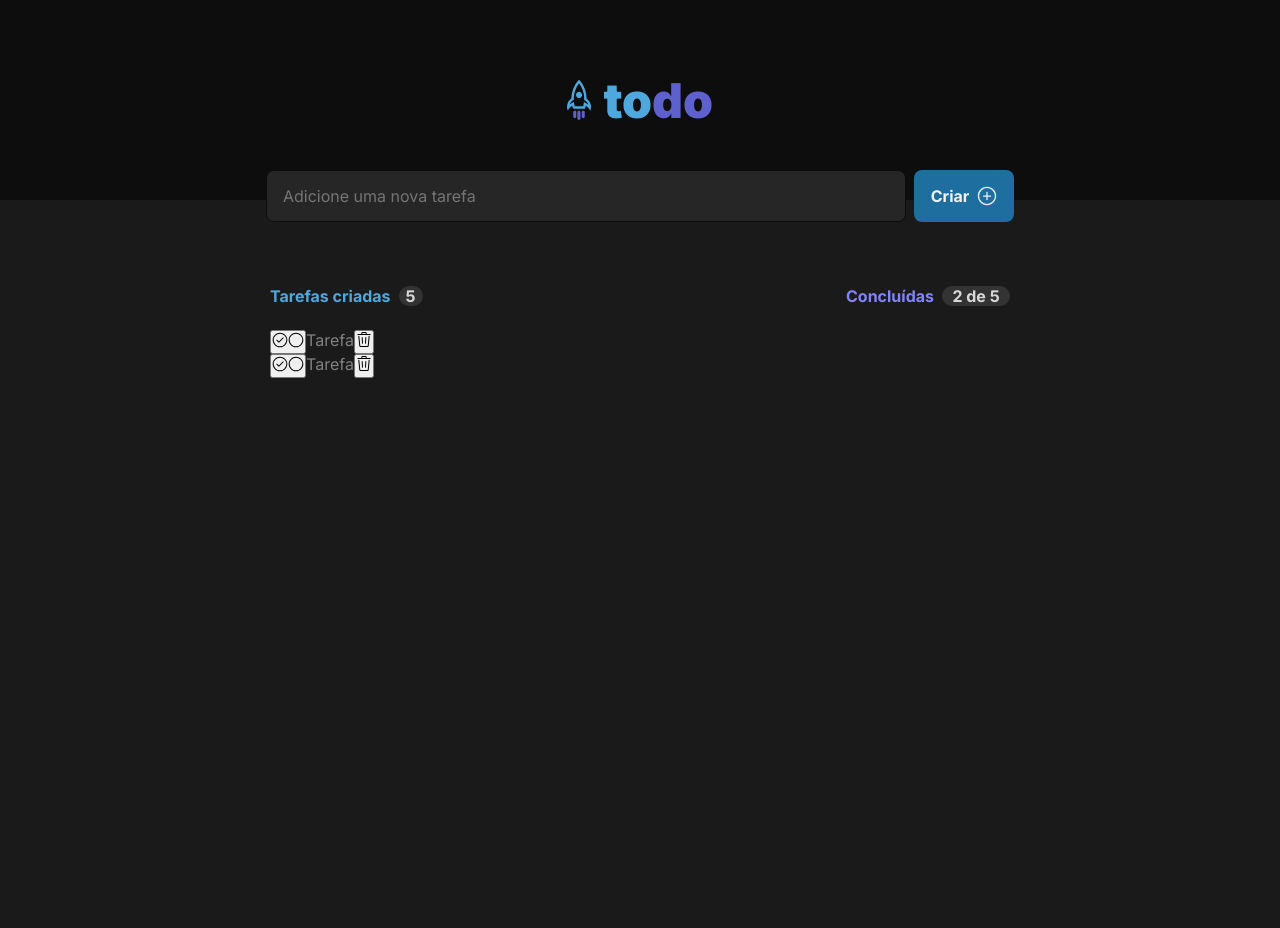
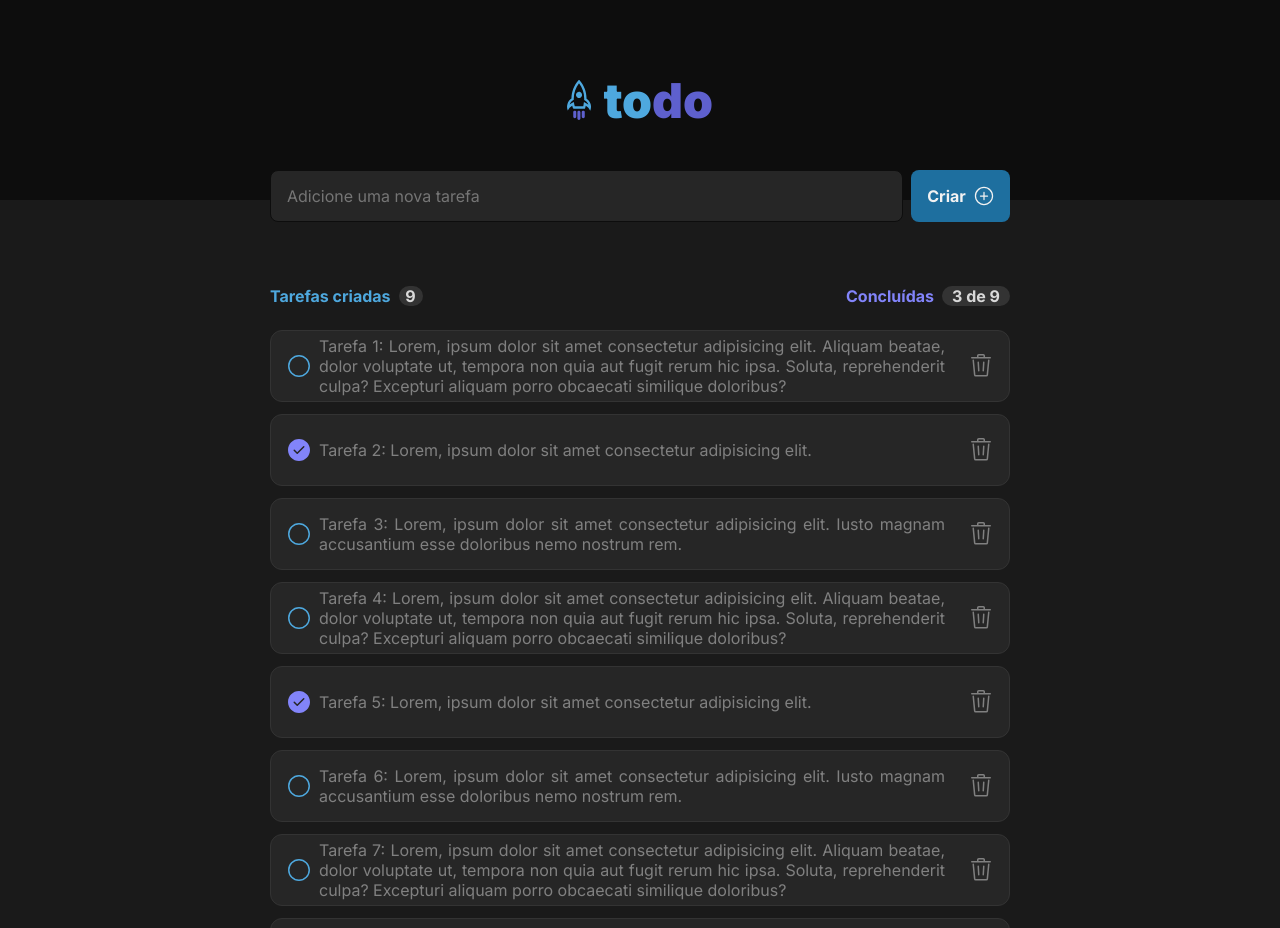
Before and after one commit to rsgabriel01/todo-list, a React (Vite) app: page / in a window 1280 px wide. Shown: the top 928 px of the page. Before the commit the page ends 800 px from the top, so only its background shows below. Built offline with nearby package versions, Linux system fonts and the light colour scheme.

Commit message:
finish initial styles

```diff
--- a/src/App.module.css
+++ b/src/App.module.css
@@ -1,6 +1,4 @@
 .app {
-  width: 100vw;
-  height: 100vh;
   display: flex;
   flex-direction: column;
   align-items: center;
--- a/src/Header.module.css
+++ b/src/Header.module.css
@@ -1,5 +1,5 @@
 .header {
-  width: 100vw;
+  min-width: 100%;
   height: 12.5rem;
   background: var(--gray-700);
   display: flex;
--- a/src/ToDoList.module.css
+++ b/src/ToDoList.module.css
@@ -7,11 +7,10 @@
 
   position: relative;
   top: -30px;
-
-  /* border: solid 1px red; */
 }
 
 form {
+  width: 100%;
   display: flex;
   justify-content: center;
   align-items: start;
@@ -54,6 +53,14 @@
 
   cursor: pointer;
 }
+
+form button:hover {
+  background: var(--blue);
+}
+
+/* form button:hover:active {
+  background: var(--blue-dark);
+} */
 
 .toDo {
   width: 100%;
@@ -128,7 +135,6 @@
   display: flex;
   flex-direction: column;
   align-items: center;
-  /* border: solid 1px white; */
 
   margin: 64px 24px 64px 24px;
 
@@ -146,5 +152,90 @@
 }
 
 .toDo ul li {
+  height: 72px;
+
   display: flex;
+  align-items: center;
+  justify-content: space-between;
+  gap: 24px;
+
+  background: var(--gray-500);
+
+  border: solid 1px var(--gray-400);
+  border-radius: 12px;
+
+  padding: 0px 16px;
 }
+
+.toDo ul li ~ li {
+  margin-top: 12px;
+}
+
+.toDo ul li button {
+  border: 0;
+  background: transparent;
+
+  cursor: pointer;
+}
+
+.itemCheckAndTextTask {
+  display: flex;
+  align-items: center;
+  justify-content: flex-start;
+
+  gap: 8px;
+
+  text-align: justify;
+  text-justify: inter-word;
+}
+
+.taskButtonCheck {
+  display: flex;
+  align-items: center;
+  justify-content: flex-start;
+}
+
+.taskUnchecked {
+  color: var(--blue);
+}
+
+.taskUnchecked:hover {
+  color: var(--blue-dark);
+}
+
+.taskUnchecked:hover:active {
+  color: var(--blue);
+}
+
+.taskChecked {
+  color: var(--purple);
+}
+
+.taskChecked:hover {
+  color: var(--purple-dark);
+}
+
+.taskChecked:hover:active {
+  color: var(--purple);
+}
+
+.taskButtonTrash {
+  /* width: 34px;
+  height: 34px; */
+
+  display: flex;
+  align-items: center;
+  justify-content: flex-end;
+
+  color: var(--gray-300);
+  border-radius: 4px;
+}
+
+.taskButtonTrash:hover {
+  color: var(--danger);
+  /* background: var(--gray-300); */
+}
+
+.taskTrash:hover:active {
+  color: var(--red-500);
+}
--- a/src/ToDoList.tsx
+++ b/src/ToDoList.tsx
@@ -1,5 +1,11 @@
+import { MdFormatListBulletedAdd } from 'react-icons/md'
 import styles from './ToDoList.module.css'
-import { GoCheckCircle, GoCircle, GoPlusCircle, GoTrash } from 'react-icons/go'
+import {
+  GoCheckCircleFill,
+  GoCircle,
+  GoPlusCircle,
+  GoTrash
+} from 'react-icons/go'
 
 export function ToDoList() {
   return (
@@ -16,43 +22,158 @@
         <header>
           <section className={styles.createdTasks}>
             <span>Tarefas criadas</span>
-            <span className={styles.createdTasksNumber}>5</span>
+            <span className={styles.createdTasksNumber}>
+              {false ? '0' : '9'}
+            </span>
           </section>
           <section className={styles.completedTasks}>
             <span>Concluídas</span>
-            <span className={styles.completedTasksNumberHumanized}>2 de 5</span>
+            <span className={styles.completedTasksNumberHumanized}>
+              {false ? '0' : '3 de 9'}
+            </span>
           </section>
         </header>
-
-        {/* <div className={styles.toDoListEmptySection}>
+        {false ? (
+          <div className={styles.toDoListEmptySection}>
             <MdFormatListBulletedAdd size={58} />
             <strong>Você ainda não tem tarefas cadastradas</strong>
             <p>Crie tarefas e organize seus itens a fazer</p>
-        </div> */}
-
+          </div>
+        ) : (
           <ul className={styles.toDoList}>
             <li>
-            <button>
-              <GoCheckCircle />
-              <GoCircle />
+              <section className={styles.itemCheckAndTextTask}>
+                <button className={styles.taskButtonCheck}>
+                  <GoCircle size={24} className={styles.taskUnchecked} />
                 </button>
-            Tarefa
-            <button>
-              <GoTrash />
+                Tarefa 1: Lorem, ipsum dolor sit amet consectetur adipisicing
+                elit. Aliquam beatae, dolor voluptate ut, tempora non quia aut
+                fugit rerum hic ipsa. Soluta, reprehenderit culpa? Excepturi
+                aliquam porro obcaecati similique doloribus?
+              </section>
+
+              <button className={styles.taskButtonTrash}>
+                <GoTrash size={24} className={styles.taskTrash} />
               </button>
             </li>
 
             <li>
-            <button>
-              <GoCheckCircle />
-              <GoCircle />
+              <section className={styles.itemCheckAndTextTask}>
+                <button className={styles.taskButtonCheck}>
+                  <GoCheckCircleFill size={24} className={styles.taskChecked} />
                 </button>
-            Tarefa
-            <button>
-              <GoTrash />
+                Tarefa 2: Lorem, ipsum dolor sit amet consectetur adipisicing
+                elit.
+              </section>
+
+              <button className={styles.taskButtonTrash}>
+                <GoTrash size={24} className={styles.taskTrash} />
+              </button>
+            </li>
+
+            <li>
+              <section className={styles.itemCheckAndTextTask}>
+                <button className={styles.taskButtonCheck}>
+                  <GoCircle size={24} className={styles.taskUnchecked} />
+                </button>
+                Tarefa 3: Lorem, ipsum dolor sit amet consectetur adipisicing
+                elit. Iusto magnam accusantium esse doloribus nemo nostrum rem.
+              </section>
+
+              <button className={styles.taskButtonTrash}>
+                <GoTrash size={24} className={styles.taskTrash} />
+              </button>
+            </li>
+
+            <li>
+              <section className={styles.itemCheckAndTextTask}>
+                <button className={styles.taskButtonCheck}>
+                  <GoCircle size={24} className={styles.taskUnchecked} />
+                </button>
+                Tarefa 4: Lorem, ipsum dolor sit amet consectetur adipisicing
+                elit. Aliquam beatae, dolor voluptate ut, tempora non quia aut
+                fugit rerum hic ipsa. Soluta, reprehenderit culpa? Excepturi
+                aliquam porro obcaecati similique doloribus?
+              </section>
+
+              <button className={styles.taskButtonTrash}>
+                <GoTrash size={24} className={styles.taskTrash} />
+              </button>
+            </li>
+
+            <li>
+              <section className={styles.itemCheckAndTextTask}>
+                <button className={styles.taskButtonCheck}>
+                  <GoCheckCircleFill size={24} className={styles.taskChecked} />
+                </button>
+                Tarefa 5: Lorem, ipsum dolor sit amet consectetur adipisicing
+                elit.
+              </section>
+
+              <button className={styles.taskButtonTrash}>
+                <GoTrash size={24} className={styles.taskTrash} />
+              </button>
+            </li>
+
+            <li>
+              <section className={styles.itemCheckAndTextTask}>
+                <button className={styles.taskButtonCheck}>
+                  <GoCircle size={24} className={styles.taskUnchecked} />
+                </button>
+                Tarefa 6: Lorem, ipsum dolor sit amet consectetur adipisicing
+                elit. Iusto magnam accusantium esse doloribus nemo nostrum rem.
+              </section>
+
+              <button className={styles.taskButtonTrash}>
+                <GoTrash size={24} className={styles.taskTrash} />
+              </button>
+            </li>
+
+            <li>
+              <section className={styles.itemCheckAndTextTask}>
+                <button className={styles.taskButtonCheck}>
+                  <GoCircle size={24} className={styles.taskUnchecked} />
+                </button>
+                Tarefa 7: Lorem, ipsum dolor sit amet consectetur adipisicing
+                elit. Aliquam beatae, dolor voluptate ut, tempora non quia aut
+                fugit rerum hic ipsa. Soluta, reprehenderit culpa? Excepturi
+                aliquam porro obcaecati similique doloribus?
+              </section>
+
+              <button className={styles.taskButtonTrash}>
+                <GoTrash size={24} className={styles.taskTrash} />
+              </button>
+            </li>
+
+            <li>
+              <section className={styles.itemCheckAndTextTask}>
+                <button className={styles.taskButtonCheck}>
+                  <GoCheckCircleFill size={24} className={styles.taskChecked} />
+                </button>
+                Tarefa 8: Lorem, ipsum dolor sit amet consectetur adipisicing
+                elit.
+              </section>
+
+              <button className={styles.taskButtonTrash}>
+                <GoTrash size={24} className={styles.taskTrash} />
+              </button>
+            </li>
+
+            <li>
+              <section className={styles.itemCheckAndTextTask}>
+                <button className={styles.taskButtonCheck}>
+                  <GoCircle size={24} className={styles.taskUnchecked} />
+                </button>
+                Tarefa 9: Lorem, ipsum dolor sit amet consectetur adipisicing
+                elit. Iusto magnam accusantium esse doloribus nemo nostrum rem.
+              </section>
+
+              <button className={styles.taskButtonTrash}>
+                <GoTrash size={24} className={styles.taskTrash} />
               </button>
             </li>
           </ul>
+        )}
       </div>
     </main>
   )
```
Lines whose indentation alone changed are shown as unchanged.
